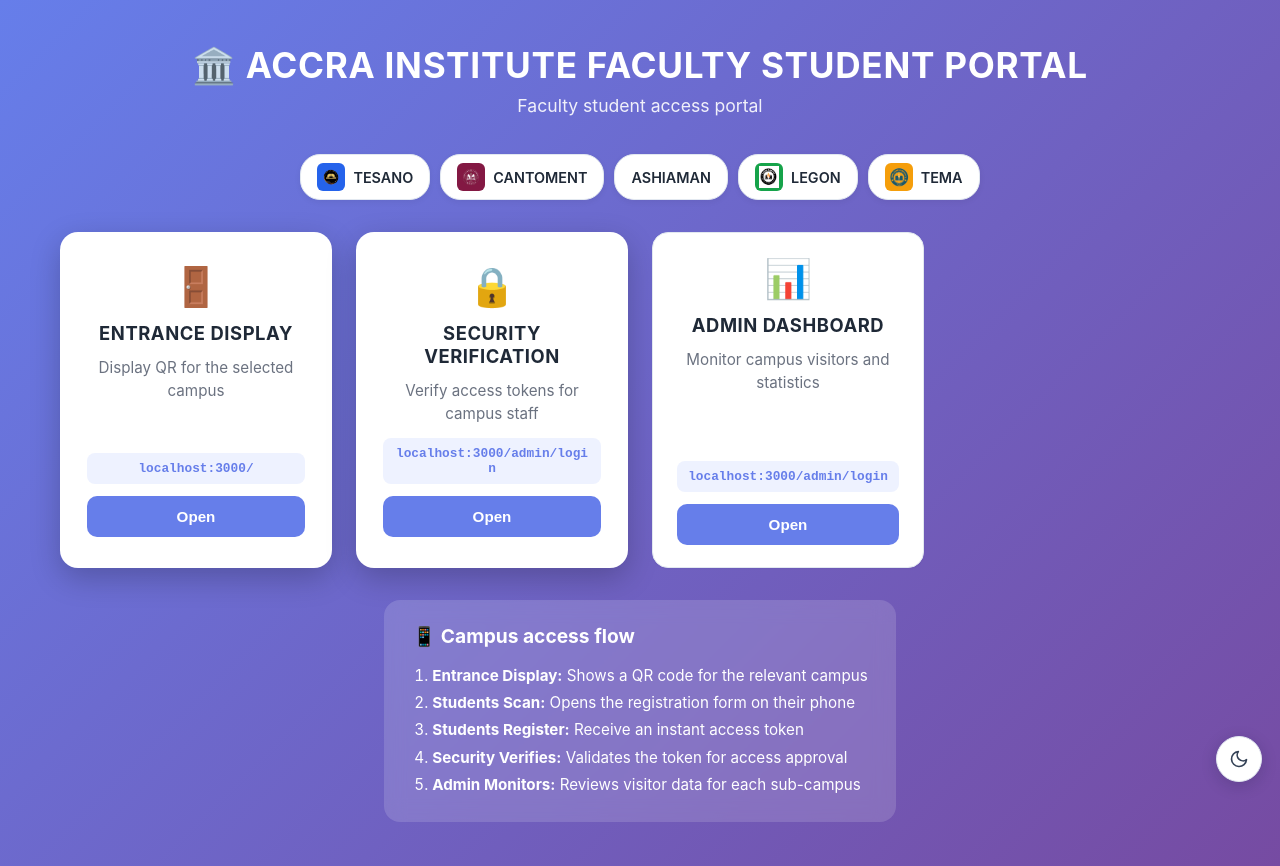
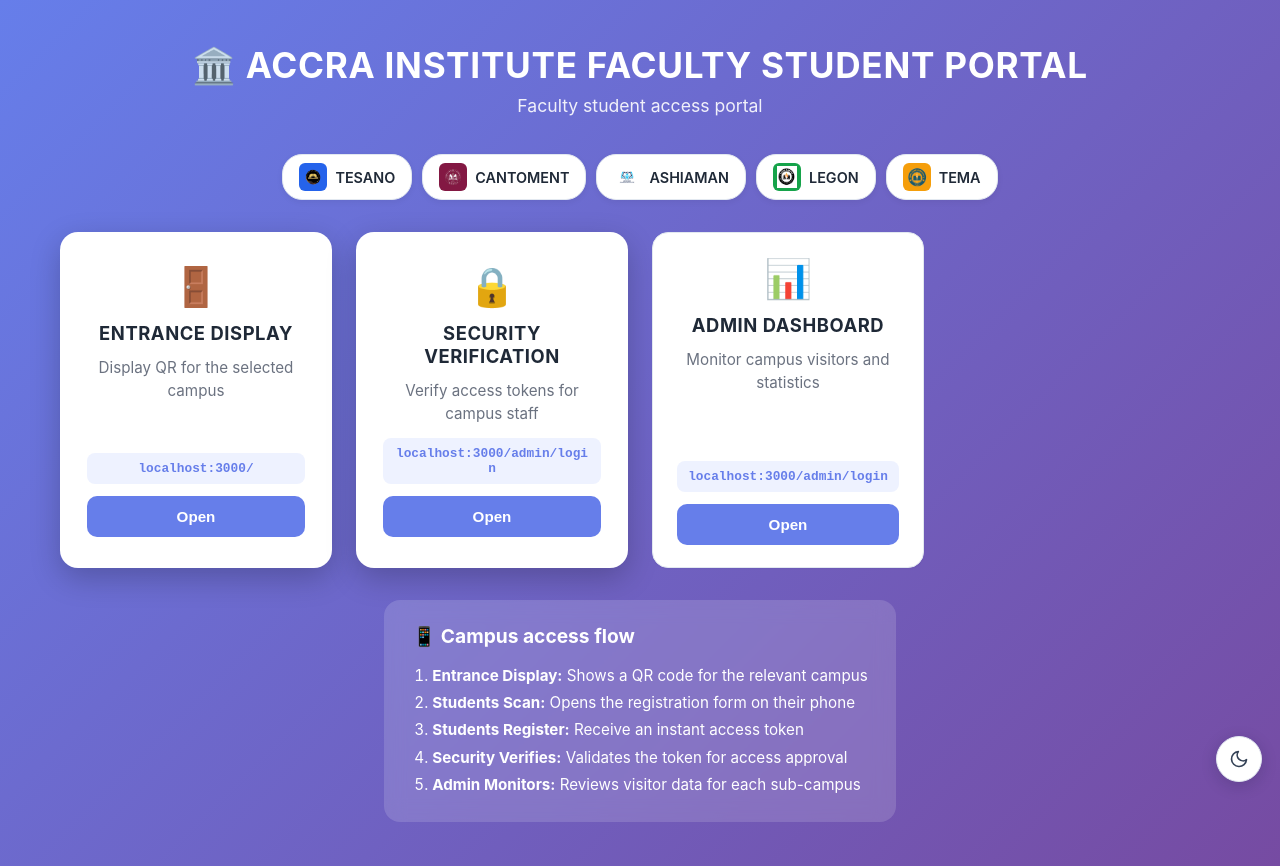
Before and after one commit to kojowallet01/patron-housing-access, a React (Vite) app: page /home in a window 1280 px wide. Built offline with nearby package versions, Linux system fonts and the light colour scheme.

Commit message:
feat: add Ashaiman Campus Institute logo

```diff
--- a/src/components/CampusLogo.jsx
+++ b/src/components/CampusLogo.jsx
@@ -4,12 +4,14 @@ const CAMPUS_LOGO_FILES = {
   'TESANO CAMPUS': '/logo-tesano.png',
   'LEGON CAMPUS': '/logo-legon.png',
   'CANTOMENT CAMPUS': '/logo-cantoment.png',
-  'TEMA CAMPUS': '/logo-tema.png'
+  'TEMA CAMPUS': '/logo-tema.png',
+  'ASHIAMAN CAMPUS': '/logo-ashaiman.png'
 }
 
 const CAMPUS_LOGO_BG = {
   ...CAMPUS_COLORS,
-  'CANTOMENT CAMPUS': '#831843'
+  'CANTOMENT CAMPUS': '#831843',
+  'ASHIAMAN CAMPUS': '#ffffff'
 }
 
 function CampusLogo({ campus, className = '', style = {}, ...props }) {
```
Also changed, not shown: public/logo-ashaiman.png (added).
